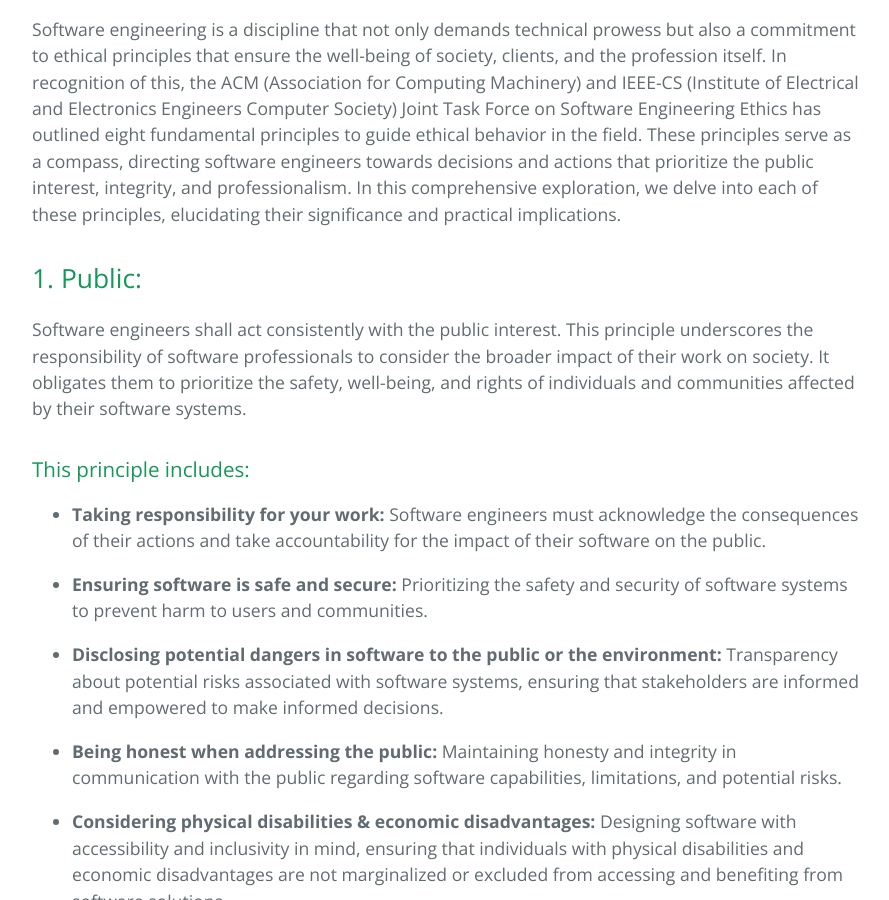
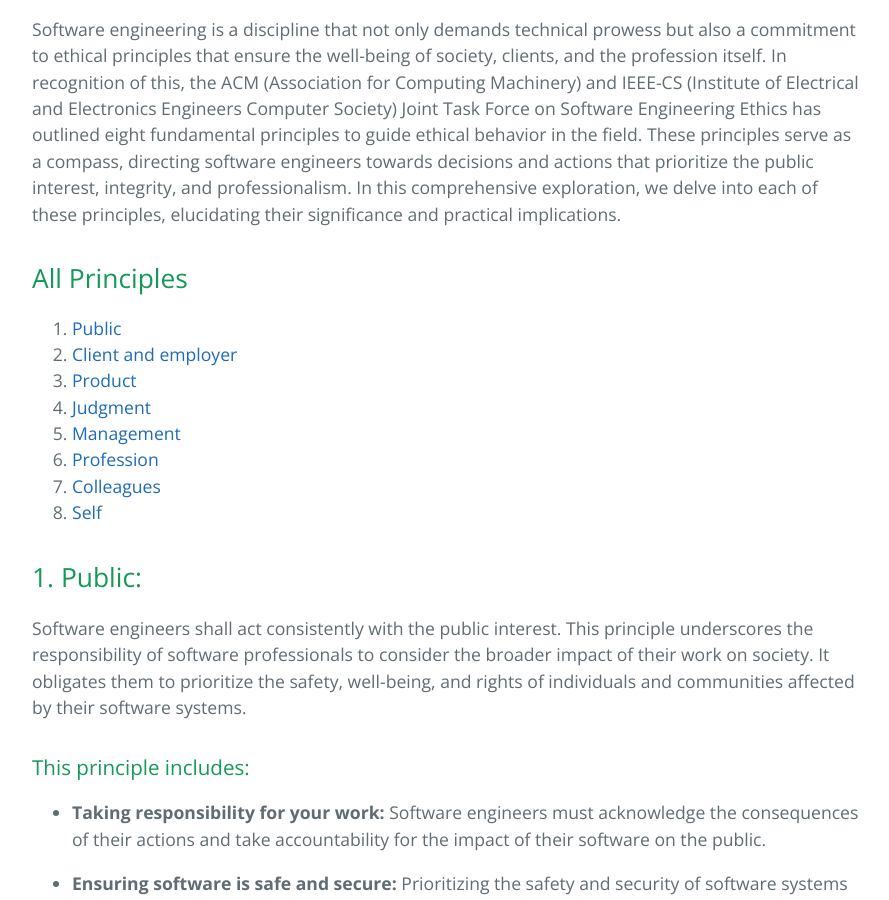
Before and after one commit to learning-software-engineering/learning-software-engineering.github.io, a Jekyll site: the page built from Topics/Software_Engineering/Eight_Principles_Ethics.md, in a window 1280 px wide and 900 px high, scrolled down 379 px. Shown: the whole window, without its empty margins (192-1081 px from the left). Built offline with Jekyll 4.4.1, drawn with Linux system fonts in a browser that asks for light colours; our own code applies the rules of GitHub Pages for plain Markdown files.

Commit message:
add bookmarks

```diff
--- a/Topics/Software_Engineering/Eight_Principles_Ethics.md
+++ b/Topics/Software_Engineering/Eight_Principles_Ethics.md
@@ -1,6 +1,17 @@
 ## Introduction:
 
 Software engineering is a discipline that not only demands technical prowess but also a commitment to ethical principles that ensure the well-being of society, clients, and the profession itself. In recognition of this, the ACM (Association for Computing Machinery) and IEEE-CS (Institute of Electrical and Electronics Engineers Computer Society) Joint Task Force on Software Engineering Ethics has outlined eight fundamental principles to guide ethical behavior in the field. These principles serve as a compass, directing software engineers towards decisions and actions that prioritize the public interest, integrity, and professionalism. In this comprehensive exploration, we delve into each of these principles, elucidating their significance and practical implications.
+
+## All Principles
+
+1. [Public](#public)
+2. [Client and employer](#client-and-employer)
+3. [Product](#product)
+4. [Judgment](#judgment)
+5. [Management](#management)
+6. [Profession](#profession)
+7. [Colleagues](#colleagues)
+8. [Self](#self)
 
 ## 1. Public:
 
```
